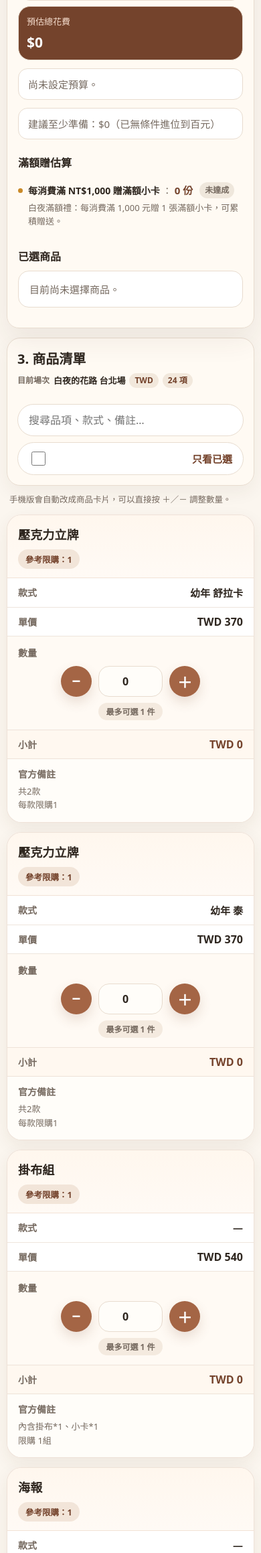
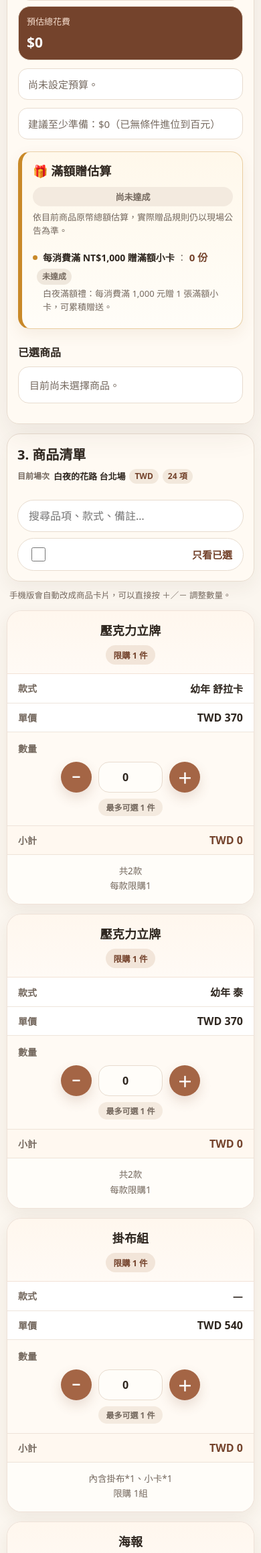
Before and after one commit to ying720/2026-lezhin-popup-cost-web, a Flask app: page / in a window 390 px wide. Shown: the part 1816-4134 px from the top of the page at 67% size. Run offline with Flask 3, Linux system fonts and the light colour scheme.

Commit message:
Center product notes and limit display

```diff
--- a/static/app.js
+++ b/static/app.js
@@ -124,7 +124,7 @@ function renderProducts() {
       <tr class="product-row" data-id="${escapeHtml(p.id)}" data-price="${Number(p.price || 0)}" data-currency="${escapeHtml(currency || p.currency)}" data-limit="${productLimit(p) ?? ""}">
         <td data-label="品項" class="product-name-cell">
           <strong>${escapeHtml(p.item)}</strong>
-          ${p.limit ? `<div class="limit-badge">參考限購：${escapeHtml(p.limit)}</div>` : ""}
+          ${p.limit ? `<div class="limit-badge">限購 ${escapeHtml(p.limit)} 件</div>` : ""}
         </td>
         <td data-label="款式">${escapeHtml(p.variant || "—")}</td>
         <td data-label="單價" class="price">${escapeHtml(currency || p.currency)} ${fmtNumber(p.price)}</td>
@@ -137,7 +137,7 @@ function renderProducts() {
           ${productLimit(p) !== null ? `<div class="limit-message" data-limit-message>${qty >= productLimit(p) ? "已達限購上限" : `最多可選 ${productLimit(p)} 件`}</div>` : ""}
         </td>
         <td data-label="小計" class="line-total">${escapeHtml(currency || p.currency)} ${fmtNumber(line)}</td>
-        <td data-label="官方備註" class="note">${escapeHtml(p.note || "")}</td>
+        <td data-label="說明" class="note">${escapeHtml(p.note || "")}</td>
       </tr>
     `);
   }
--- a/static/style.css
+++ b/static/style.css
@@ -1068,3 +1068,50 @@ td.note {
     height: 42px;
   }
 }
+
+/* Cleaner centered note/limit display */
+td.note {
+  text-align: center;
+}
+
+.product-name-cell .limit-badge {
+  vertical-align: middle;
+}
+
+@media (max-width: 720px) {
+  td.product-name-cell {
+    text-align: center !important;
+  }
+
+  td.product-name-cell strong {
+    text-align: center;
+  }
+
+  .limit-badge {
+    display: inline-flex;
+    justify-content: center;
+    align-items: center;
+    margin-left: auto !important;
+    margin-right: auto !important;
+  }
+
+  td.note {
+    display: block !important;
+    padding: 13px 18px 16px !important;
+    background: #fffdf9;
+    color: var(--muted);
+    text-align: center !important;
+    font-size: 13.5px;
+    line-height: 1.65;
+    white-space: pre-line;
+  }
+
+  td.note::before {
+    content: "" !important;
+    display: none !important;
+  }
+
+  td.note:empty {
+    display: none !important;
+  }
+}
--- a/templates/index.html
+++ b/templates/index.html
@@ -83,8 +83,17 @@
       <div class="budget-line" id="budgetLine">尚未設定預算。</div>
       <div class="cash-line" id="cashSuggestion">建議至少準備：NT$0</div>
 
-      <h3>滿額贈估算</h3>
-      <ul id="rewardList" class="reward-list"></ul>
+      <section class="reward-panel" aria-labelledby="rewardTitle">
+        <div class="reward-header">
+          <div>
+            <p class="reward-eyebrow">滿額禮提醒</p>
+            <h3 id="rewardTitle">🎁 滿額贈估算</h3>
+          </div>
+          <span id="rewardSummaryBadge" class="reward-summary-badge">計算中</span>
+        </div>
+        <p id="rewardHint" class="reward-hint">選擇商品後會依目前商品金額估算可領數量。</p>
+        <ul id="rewardList" class="reward-list"></ul>
+      </section>
 
       <h3>已選商品</h3>
       <div id="cartList" class="cart-list empty">目前尚未選擇商品。</div>
@@ -118,7 +127,7 @@
               <th>單價</th>
               <th>數量</th>
               <th>小計</th>
-              <th>官方備註</th>
+              <th>說明</th>
             </tr>
           </thead>
           <tbody id="productsBody"></tbody>
```
